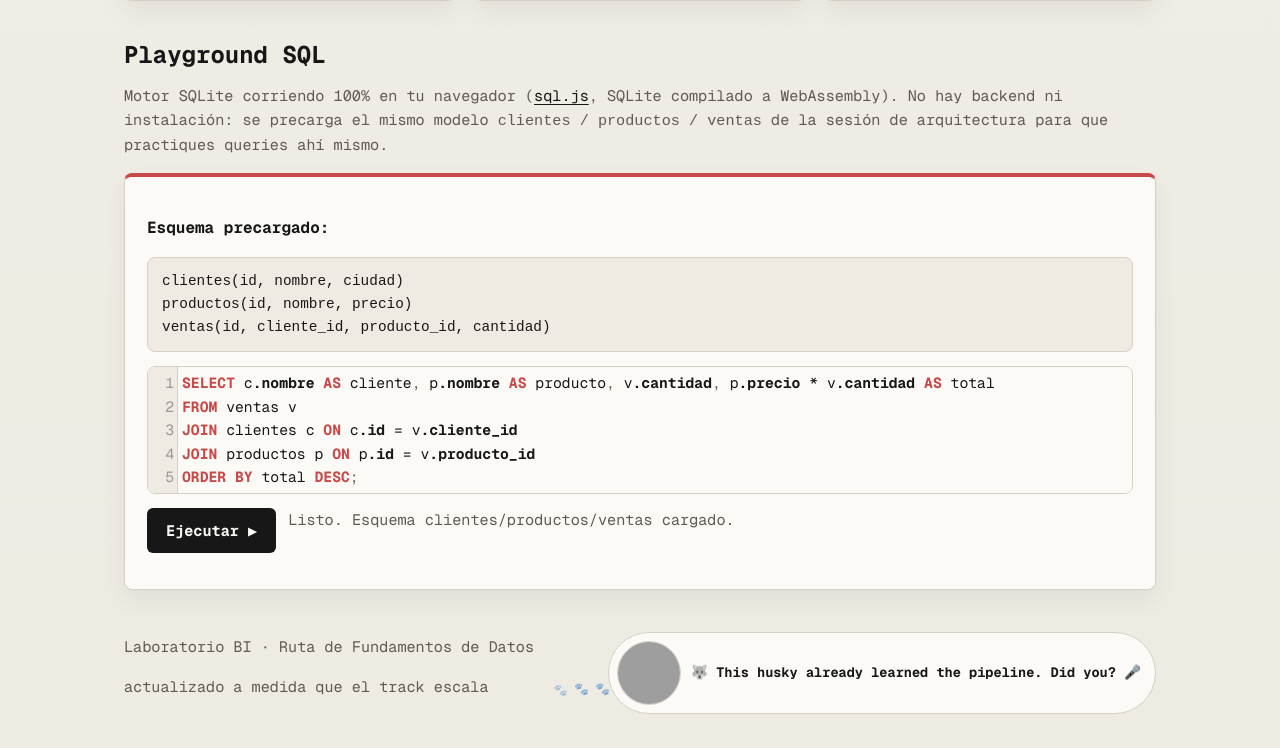
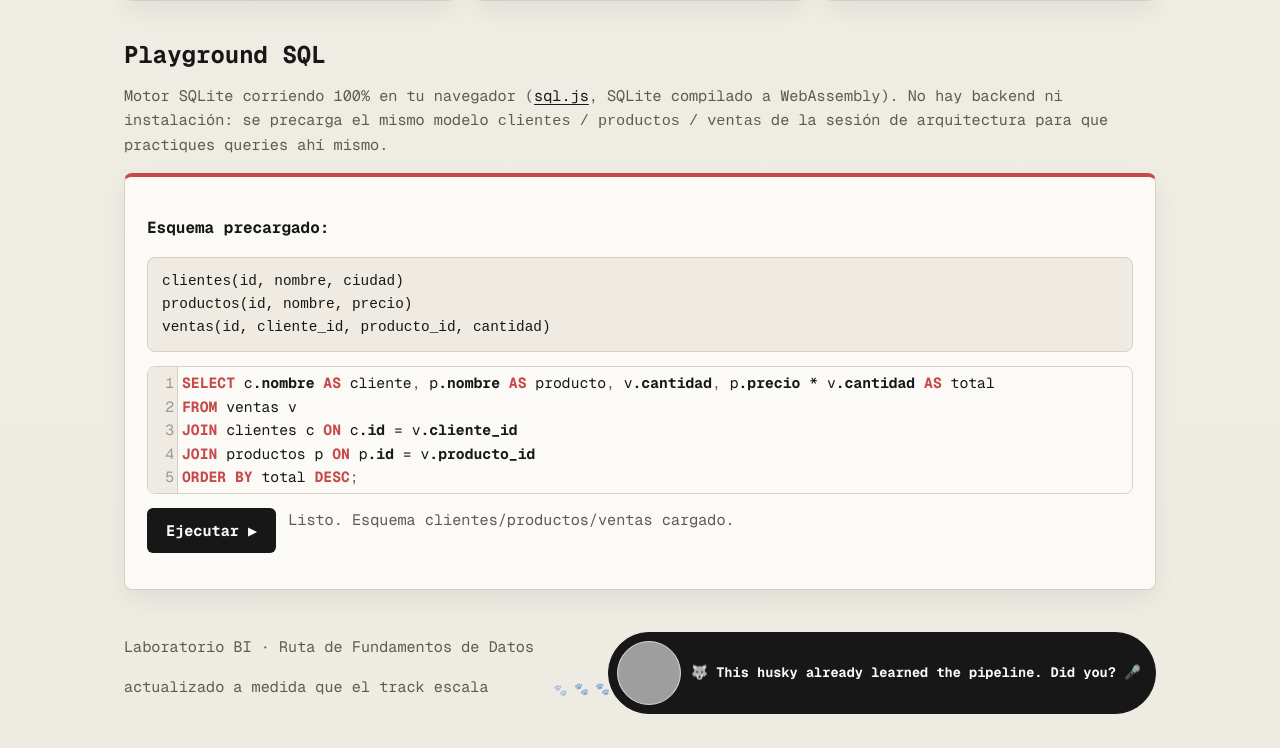
Before and after one commit to HaroldSthid/DataFoundations-Roadmap, a plain HTML site: page index.html in a window 1280 px wide. Shown: the part 4833-5581 px from the top of the page. Drawn offline with nearby package versions, Linux system fonts and the light colour scheme; grey boxes are pictures that could not be loaded.

Commit message:
fix: black background + white text on husky CTA for contrast
Reuses the same brand-black / surface-white pair already used by the
nav pills, so the footer CTA matches the site's existing dark-button
pattern instead of introducing a new color.

Co-Authored-By: Claude Sonnet 5 <noreply@anthropic.com>

```diff
--- a/styles.css
+++ b/styles.css
@@ -233,16 +233,17 @@ h1 {
   align-items: center;
   gap: 10px;
   padding: 8px 14px 8px 8px;
-  border: 1px solid var(--border);
+  border: 1px solid var(--brand);
   border-radius: 999px;
-  background: var(--surface);
+  background: var(--brand);
   text-decoration: none;
-  color: var(--text);
-  transition: transform 160ms ease, box-shadow 160ms ease;
+  color: var(--surface);
+  transition: transform 160ms ease, box-shadow 160ms ease, background 160ms ease;
 }
 .husky-cta:hover {
   transform: translateY(-2px);
   box-shadow: var(--shadow);
+  background: #000;
 }
 
 .husky-icon {
```
